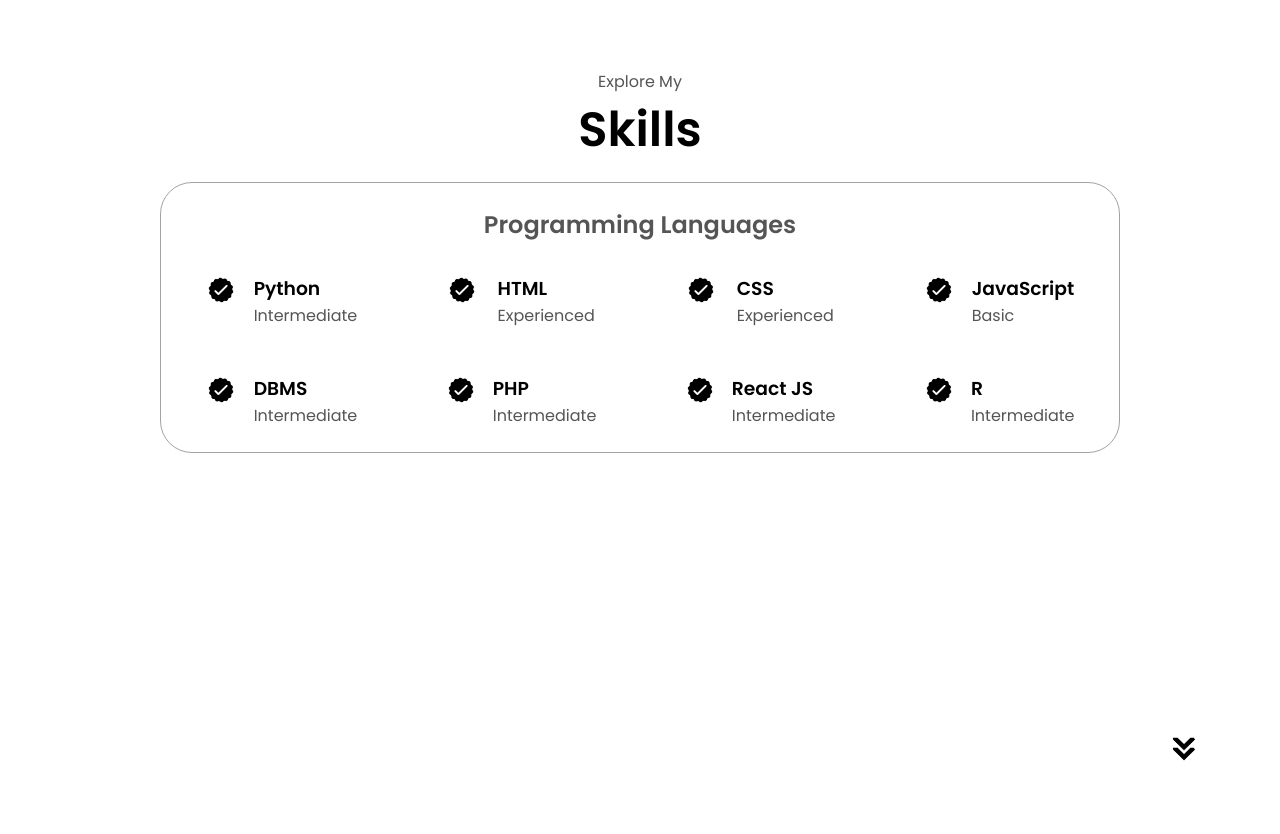
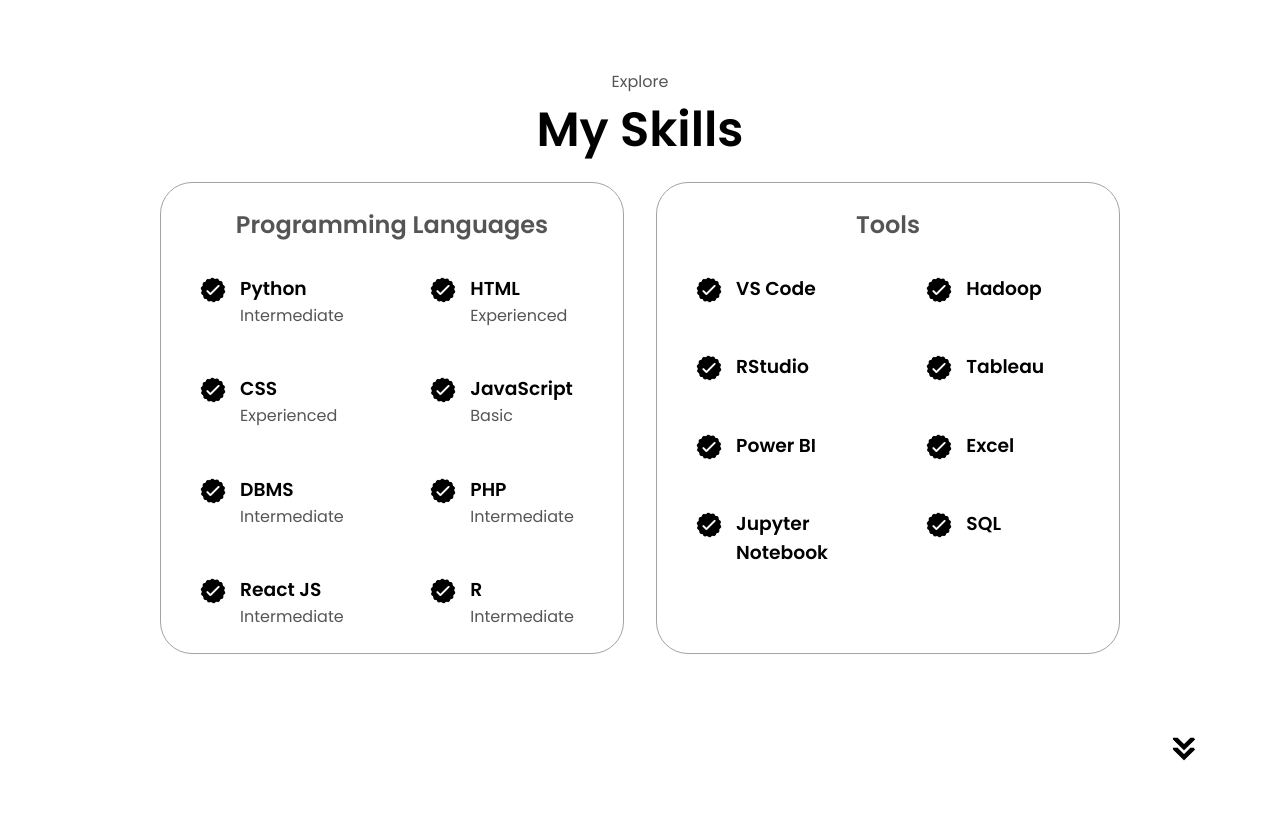
Before and after one commit to DHARMASURYA-001/My-Portfolio, a plain HTML site: page index.html in a window 1280 px wide. Shown: the part 1627-2461 px from the top of the page. Drawn offline with Linux system fonts and the light colour scheme.

Commit message:
Skills updated

```diff
--- a/index.html
+++ b/index.html
@@ -51,7 +51,8 @@
             </div>
             <div id="socials-container">
                 <img src="./assets/linkedin.png" alt="My LinkedIn profile" class="icon" onclick="window.open('https://linkedin.com/in/dharma-surya-r', '_blank');">
-                <img src="./assets/github.png" alt="My GitHub profile" class="icon" onclick="window.open('https://github.com', '_blank');">
+                <img src="./assets/github.png" alt="My GitHub profile" class="icon" onclick="window.open('https://github.com/DHARMASURYA-001', '_blank');">
+                <img src="./assets/insta.png" alt="My Instagram profile" class="icon" onclick="window.open('https://www.instagram.com/dharmasurya._', '_blank');">
             </div>
         </div>
     </section>
@@ -67,7 +68,7 @@
                     <div class="details-container">
                         <img src="./assets/education.png" alt="Education icon" class="icon" />
                         <h3>Education</h3>
-                        <p>B.Sc. Computer Science - <a href="https://www.psgcas.ac.in/">PSG CAS</a> [2019-2022] <br>Master's of Computer Applications - <a href="https://vit.ac.in/">VIT Vellore</a> [2022-2024]</p>
+                        <p>B.Sc. Computer Science - <a href="https://www.psgcas.ac.in/" target="_blank">PSG CAS</a> [2019-2022] <br>Master's of Computer Applications - <a href="https://vit.ac.in/" target="_blank">VIT Vellore</a> [2022-2024]</p>
                     </div>
                 </div>
                 <div class="text-container">
@@ -91,8 +92,8 @@
         <img src="./assets/arrow.png" alt="Arrow icon" class="icon arrow" onclick="location.href='#experience'" />
     </section>
     <section id="experience">
-        <p class="section__text__p1">Explore My</p>
-        <h1 class="title">Skills</h1>
+        <p class="section__text__p1">Explore </p>
+        <h1 class="title">My Skills</h1>
         <div class="experience-details-container">
             <div class="about-containers">
                 <div class="details-container">
@@ -156,7 +157,69 @@
                         </article>
                     </div>
                 </div>
+                <div class="details-container">
+                    <h2 class="experience-sub-title">Tools</h2>
+                    <div class="article-container">
+                        <article>
+                            <img src="./assets/checkmark.png" alt="Experience icon" class="icon" />
+                            <div>
+                                <h3>VS Code</h3>
+                                <p></p>
+                            </div>
+                        </article>
+                        <article>
+                            <img src="./assets/checkmark.png" alt="Experience icon" class="icon" />
+                            <div>
+                                <h3>Hadoop</h3>
+                                <p></p>
+                            </div>
+                        </article>
+                        <article>
+                            <img src="./assets/checkmark.png" alt="Experience icon" class="icon" />
+                            <div>
+                                <h3>RStudio</h3>
+                                <p></p>
+                            </div>
+                        </article>
+                        <article>
+                            <img src="./assets/checkmark.png" alt="Experience icon" class="icon" />
+                            <div>
+                                <h3>Tableau</h3>
+                                <p></p>
+                            </div>
+                        </article>
+                        <article>
+                            <img src="./assets/checkmark.png" alt="Experience icon" class="icon" />
+                            <div>
+                                <h3>Power BI</h3>
+                                <p></p>
+                            </div>
+                        </article>
+                        <article>
+                            <img src="./assets/checkmark.png" alt="Experience icon" class="icon" />
+                            <div>
+                                <h3>Excel</h3>
+                                <p></p>
+                            </div>
+                        </article>
+                        <article>
+                            <img src="./assets/checkmark.png" alt="Experience icon" class="icon" />
+                            <div>
+                                <h3>Jupyter Notebook</h3>
+                                <p></p>
+                            </div>
+                        </article>
+                        <article>
+                            <img src="./assets/checkmark.png" alt="Experience icon" class="icon" />
+                            <div>
+                                <h3>SQL</h3>
+                                <p></p>
+                            </div>
+                        </article>
 
+
+                    </div>
+                </div>
             </div>
         </div>
         <img src="./assets/arrow.png" alt="Arrow icon" class="icon arrow" onclick="location.href='#projects'" />
@@ -218,11 +281,11 @@
         <div class="contact-info-upper-container">
             <div class="contact-info-container">
                 <img src="./assets/email.png" alt="Email icon" class="icon contact-icon email-icon" />
-                <p><a href="mailto:suryapavya001@gmail.com">suryapavya001@gmail.com</a></p>
+                <p><a href="mailto:suryapavya001@gmail.com?subject=Portfolio%20Contact&body=Hey%20Dharma%20Surya,">suryapavya001@gmail.com</a></p>
             </div>
             <div class="contact-info-container">
                 <img src="./assets/linkedin.png" alt="LinkedIn icon" class="icon contact-icon" />
-                <p><a href="https://linkedin.com/in/dharma-surya-r">LinkedIn</a></p>
+                <p><a href="https://linkedin.com/in/dharma-surya-r" target="_blank">LinkedIn</a></p>
             </div>
         </div>
     </section>
--- a/style.css
+++ b/style.css
@@ -354,8 +354,8 @@ article {
 
   display: flex;
   width: 10rem;
-  justify-content: space-around;
-  gap: 0.5rem;
+  justify-content: safe;
+  gap: 0.7rem;
 }
 
 article .icon {
```
Also changed, not shown: assets/insta.png (added).
